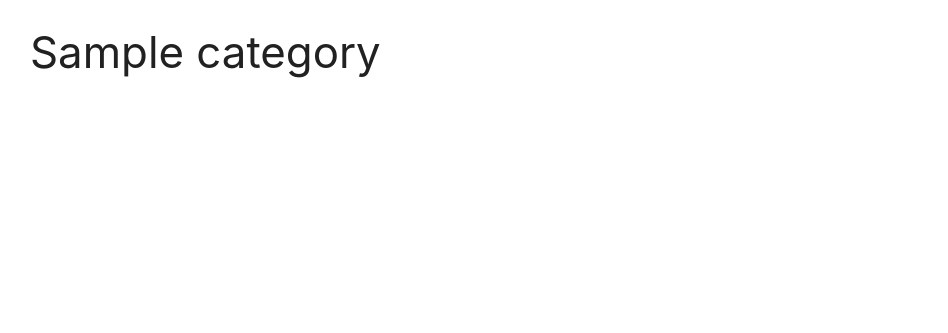
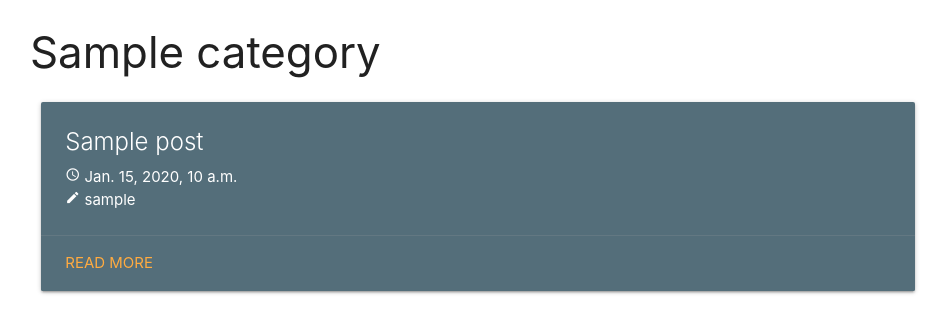
Before and after one commit to prashantacharya/Django-Blog, a Django app: page /categories in a window 1280 px wide. Shown: the top 333 px of the page, without its empty margins (162-1110 px from the left). Run offline with Django 3.2, Linux system fonts and the light colour scheme; tables that the repository leaves empty hold one stand-in row (values such as "Sample post").

Commit message:
Category wise post displayed on category page

```diff
--- a/blog/templates/blog/categories.html
+++ b/blog/templates/blog/categories.html
@@ -5,7 +5,23 @@
 {% endblock %}
 
 {% block body %}
-	{% for category in categories %}
-		<h3>{{category}}</h3>
+	{% for category in posts %}
+		<h3>{{ category.category }}</h3>
+		{% for post in category.posts %}
+			<div class="row">
+				<div class="col s12 m12">
+					<div class="card blue-grey darken-1">
+						<div class="card-content white-text">
+							<span class="card-title">{{ post.title }}</span>
+							<p><i class='material-icons' style='font-size: 1rem'>access_time</i> {{ post.published_date }}</p>
+							<p><i class='material-icons' style='font-size: 1rem'>edit</i> {{ post.author }}</p>
+						</div>
+						<div class="card-action">
+							<a href="{% url 'blog' post.id %}">Read more</a>
+						</div>
+					</div>
+				</div>
+			</div>
+		{% endfor %}
 	{% endfor %}
 {% endblock %}
--- a/blog/views.py
+++ b/blog/views.py
@@ -43,4 +43,13 @@ def blog(request, post_id):
 
 def categories(request):
 	categories = blog_model.Category.objects.all()
-	return render(request, "blog/categories.html", {"categories": categories})
+	post_by_category = []
+	for category in categories:
+		temp = {
+			'category': category,
+			'posts': blog_model.Post.objects.filter(category = category)
+		}
+
+		post_by_category.append(temp)
+
+	return render(request, "blog/categories.html", {"posts": post_by_category})
```
Also changed, not shown: blog/static/images/Screenshot_20190702_224631_qdqDvGG.png (added).
